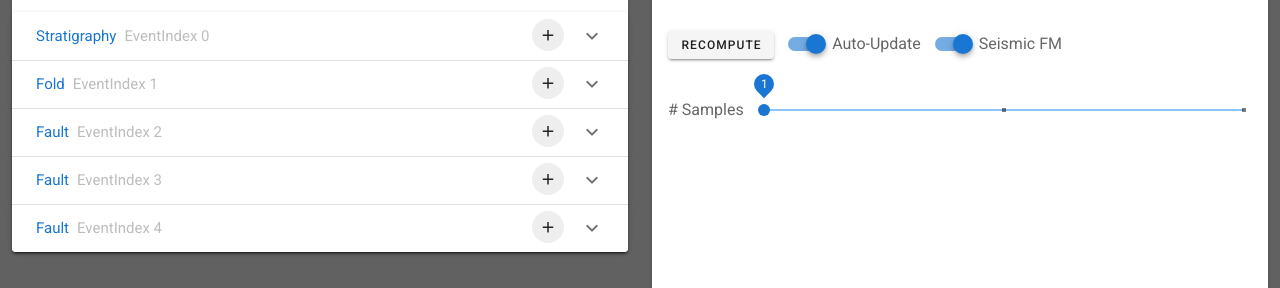
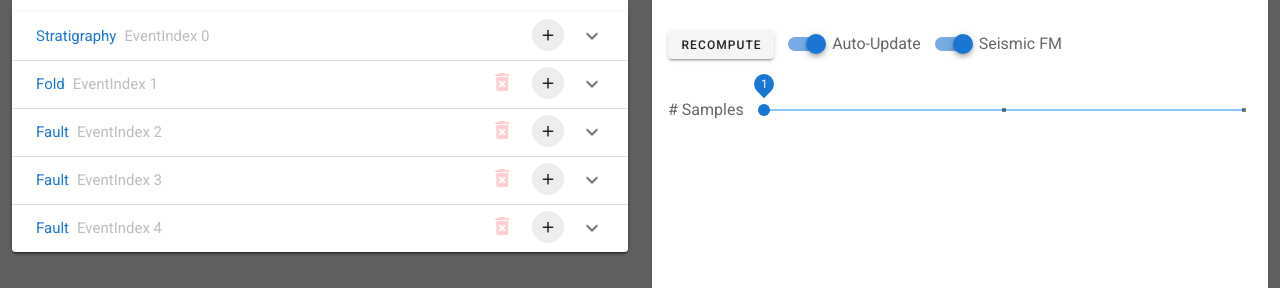
Before and after one commit to agilescientific/modelr2, a Vue app: page /#/model in a window 1280 px wide. Shown: the part 150-438 px from the top of the page. Built offline with nearby package versions, Linux system fonts and the light colour scheme.

Commit message:
DeleteEvent

```diff
--- a/src/components/Events/AddEvent.vue
+++ b/src/components/Events/AddEvent.vue
@@ -2,7 +2,7 @@
   <v-speed-dial
     v-model="eventType"
     class="mr-12 speeddial"
-    :open-on-hover="true"
+    :open-on-hover="false"
     direction="left"
     :top="true"
     :right="true"
--- /dev/null
+++ b/src/components/Events/DeleteEvent.vue
@@ -0,0 +1,26 @@
+<template>
+  <v-btn
+    color="white red--text text--lighten-4"
+    class="elevation-0"
+    x-small
+    absolute
+    :style="{'margin-right': '105px', 'margin-top': '12px', 'right': 0, 'top': 0}"
+    @click="deleteEvent()"
+  >
+    <v-icon>mdi-delete-forever</v-icon>
+  </v-btn>
+</template>
+
+<script>
+  export default {
+    name: 'DeleteEvent',
+    props: ['eventIndex'],
+    methods: {
+      deleteEvent() {
+        this.$store.dispatch('history/updateEventDelete', {
+          index: this.eventIndex
+        })
+      }
+    }
+  }
+</script>
--- a/src/components/History.vue
+++ b/src/components/History.vue
@@ -6,6 +6,7 @@
       <v-expansion-panels :multiple="true" :hover="true">
         <v-expansion-panel v-for="(event, eventIndex) in history" :key="eventIndex">
           <Event :eventIndex="eventIndex" />
+          <DeleteEvent v-if="eventIndex > 0" :eventIndex="eventIndex" />
           <AddEvent :eventIndex="eventIndex" />
         </v-expansion-panel>
       </v-expansion-panels>
@@ -17,10 +18,12 @@
 import { mapState } from 'vuex';
 import Event from '@/components/Events/Event.vue';
 import AddEvent from '@/components/Events/AddEvent.vue';
+import DeleteEvent from "./Events/DeleteEvent";
 
 export default {
   name: 'History',
   components: {
+    DeleteEvent,
     Event,
     AddEvent
   },
@@ -28,5 +31,4 @@ export default {
     history: state => state.history.events
   })
 };
-// TODO: add event func
 </script>
```
